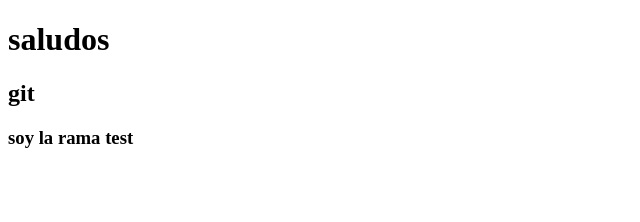
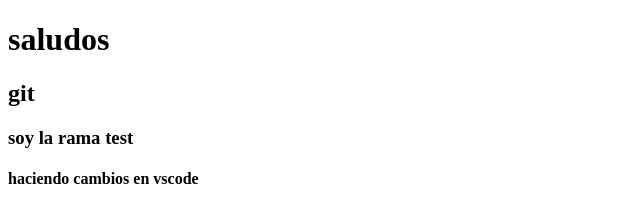
Before and after one commit to RobertAries28/Git2020, a plain HTML site: page index.html in a window 1280 px wide. Shown: the whole page, without its empty margins (0-640 px from the left). Drawn offline with Linux system fonts and the light colour scheme.

Commit message:
Primer commit desde vscode

```diff
--- a/index.html
+++ b/index.html
@@ -11,6 +11,7 @@
     <h1>saludos</h1>
     <h2>git</h2>
     <h3>soy la rama test</h3>
+    <h4>haciendo cambios en vscode</h4>
 </body>
 
 </html>
```
Also changed, not shown: 1 other file.
